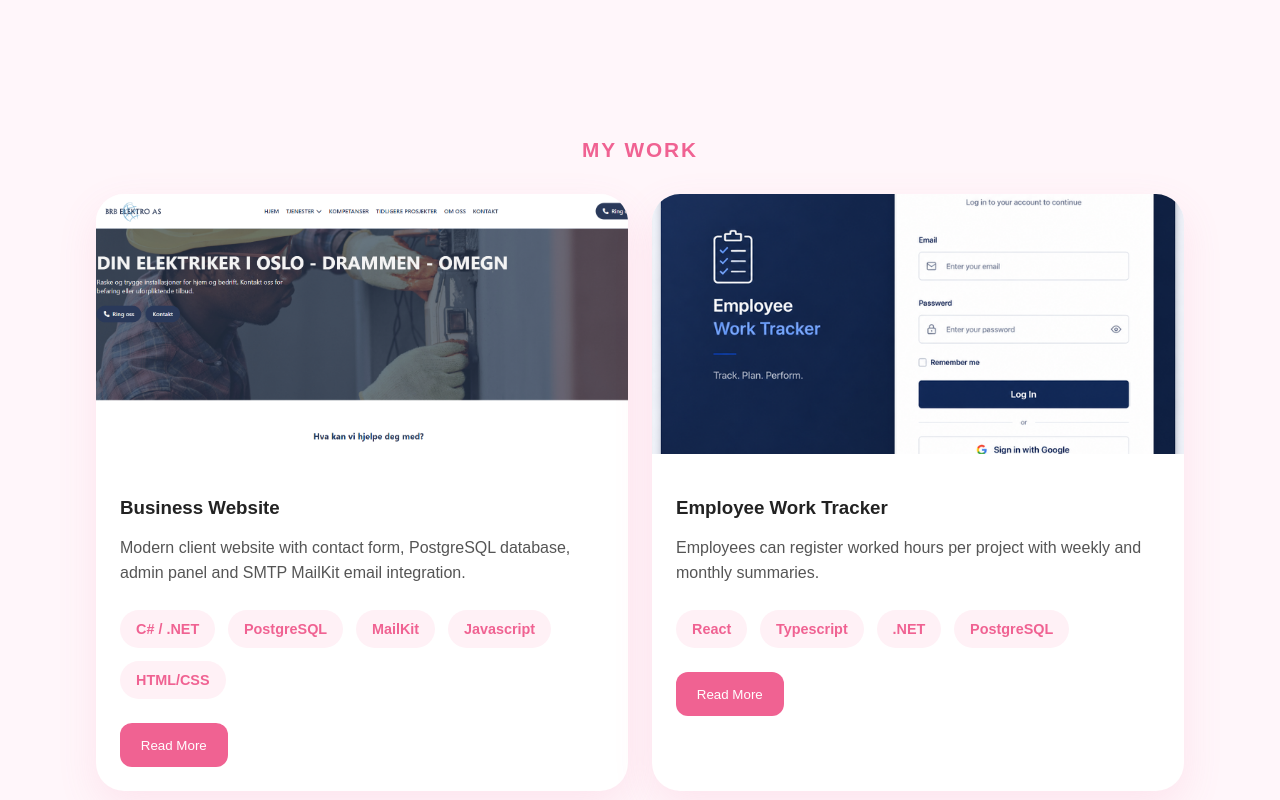
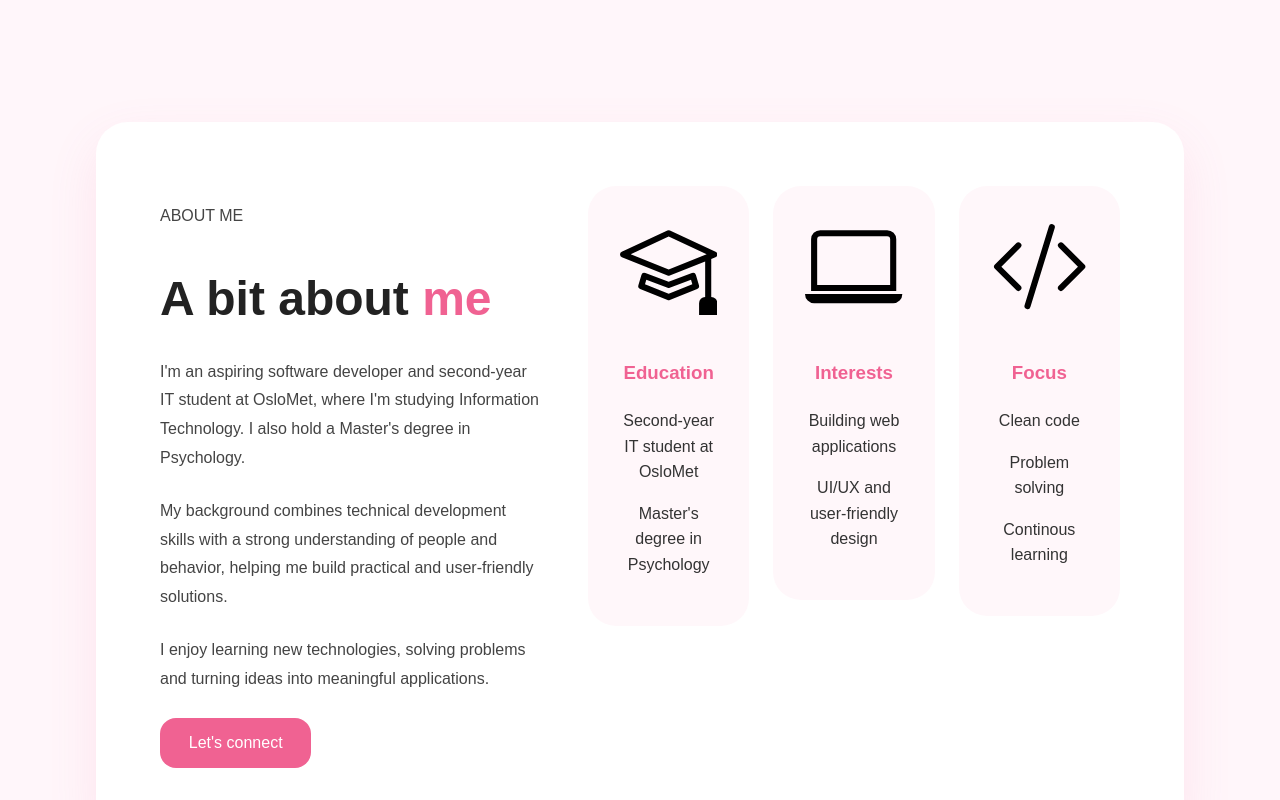
Before and after one commit to Mal-wina/Portfolio, a React app in the folder portfolio/: page / in a window 1280 px wide. Shown: the part 800-1600 px from the top of the page. Built offline with nearby package versions, Linux system fonts and the light colour scheme; the HTML template or start-up script is replaced by a standard one.

Commit message:
added about me section

```diff
--- a/portfolio/src/App.css
+++ b/portfolio/src/App.css
@@ -271,6 +271,78 @@ h1 {
 
 button {
   align-items: center;
+}
+
+.about-section {
+  max-width: 1200px;
+  margin: 3rem auto;
+  padding: 0 2rem;
+}
+
+.about-card {
+  background: white;
+  border-radius: 32px;
+  padding: 4rem;
+  display: grid;
+  grid-template-columns: 1fr 1.4fr;
+  gap: 3rem;
+  box-shadow: 0 20px 50px rgba(240, 98, 146, 0.12);
+}
+
+.about-text h2 {
+  font-size: 3rem;
+  margin-bottom: 2rem;
+}
+
+.about-text h2 span {
+  color: #f06292;
+}
+
+.about-text p {
+  line-height: 1.8;
+  color: #444;
+  margin-bottom: 1.5rem;
+}
+
+.about-boxes {
+  display: grid;
+  grid-template-columns: repeat(3, 1fr);
+  gap: 1.5rem;
+  align-items: start;
+}
+
+.about-box {
+  background: #fff7fa;
+  border-radius: 28px;
+  padding: 2rem;
+  text-align: center;
+}
+
+.about-box svg {
+  font-size: 2.2rem;
+  color: #f06292;
+  margin-bottom: 1.5rem;
+}
+
+.about-box h3 {
+  color: #f06292;
+  margin-bottom: 1.5rem;
+}
+
+.about-box p {
+  line-height: 1.6;
+  color: #333;
+}
+
+@media (max-width: 900px) {
+  .about-card {
+    grid-template-columns: 1fr;
+    padding: 2rem;
+  }
+
+  .about-boxes {
+    grid-template-columns: 1fr;
+  }
 }
 
 .projects-section {
--- /dev/null
+++ b/portfolio/src/components/About.tsx
@@ -0,0 +1,64 @@
+import { Mortarboard, Laptop, CodeSlash } from "react-bootstrap-icons";
+
+function About() {
+    return(
+        <section id="about" className="about-section">
+            <div className="about-card">
+                <div className="about-text">
+                    <p className="section-title">ABOUT ME</p>
+
+                    <h2>
+                        A bit about <span>me</span>
+                    </h2>
+
+                    <p>
+                        I'm an aspiring software developer and second-year IT student at
+                        OsloMet, where I'm studying Information Technology. I also hold a
+                        Master's degree in Psychology.
+                    </p>
+
+                    <p>
+                        My background combines technical development skills with a strong
+                        understanding of people and behavior, helping me build practical and
+                        user-friendly solutions.
+                    </p>
+
+                    <p>
+                         I enjoy learning new technologies, solving problems and turning
+                        ideas into meaningful applications.
+                    </p>
+
+                    <a href="/#contact" className="btn">
+                        Let's connect
+                    </a>
+                </div>
+
+                <div className="about-boxes">
+                    <div className="about-box">
+                        <Mortarboard />
+                        <h3>Education</h3>
+                        <p>Second-year IT student at OsloMet</p>
+                        <p>Master's degree in Psychology</p>
+                    </div>
+
+                    <div className="about-box">
+                        <Laptop />
+                        <h3>Interests</h3>
+                        <p>Building web applications</p>
+                        <p>UI/UX and user-friendly design</p>
+                    </div>
+
+                    <div className="about-box">
+                        <CodeSlash />
+                        <h3>Focus</h3>
+                        <p>Clean code</p>
+                        <p>Problem solving</p>
+                        <p>Continous learning</p>
+                    </div>
+                </div>
+            </div>
+        </section>
+    );
+}
+
+export default About;
--- a/portfolio/src/components/Contact.tsx
+++ b/portfolio/src/components/Contact.tsx
@@ -81,7 +81,7 @@ function Contact() {
                             </div>
                         </div>
                     </div>
-                    <a href="/cv.pdf" download className="btn">
+                    <a href="/Malwina Czajka_CV.pdf" download className="btn">
                         Download CV
                     </a>
                 </div>
--- a/portfolio/src/components/Hero.tsx
+++ b/portfolio/src/components/Hero.tsx
@@ -19,7 +19,7 @@ function Hero() {
             View My Work
           </a>
 
-          <a href="/cv.pdf" download className="btn btn-outline">
+          <a href="/Malwina Czajka_CV.pdf" download className="btn btn-outline">
             Download CV
           </a>
         </div>
--- a/portfolio/src/pages/Home.tsx
+++ b/portfolio/src/pages/Home.tsx
@@ -2,12 +2,17 @@ import Hero from "../components/Hero";
 import Projects from "../components/Projects";
 import Contact from "../components/Contact";
 import Skills from "../components/Skills";
+import About from "../components/About";
 
 function Home() {
   return (
     <>
       <section id="home">
         <Hero />
+      </section>
+
+      <section id="about">
+        <About />
       </section>
 
 
```
Also changed, not shown: 1 other file (tests, documents, lock files or other folders).
